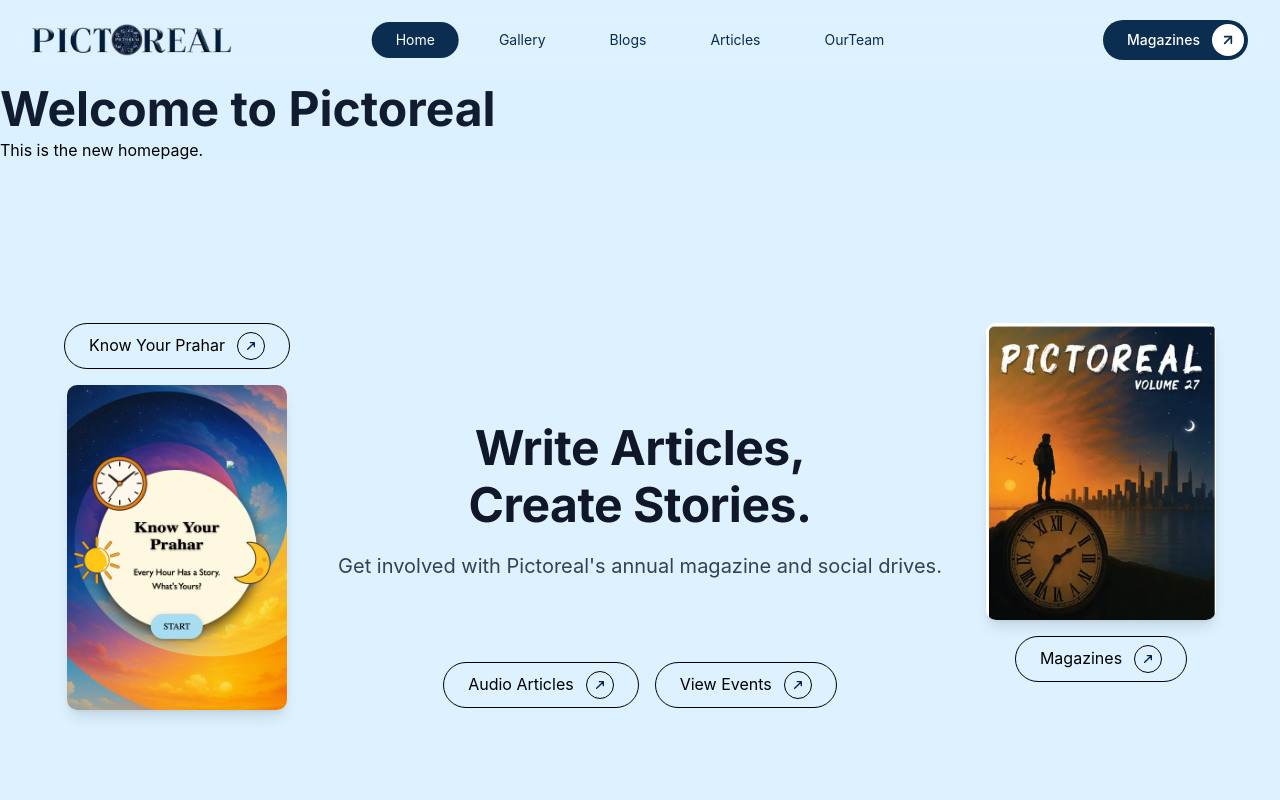
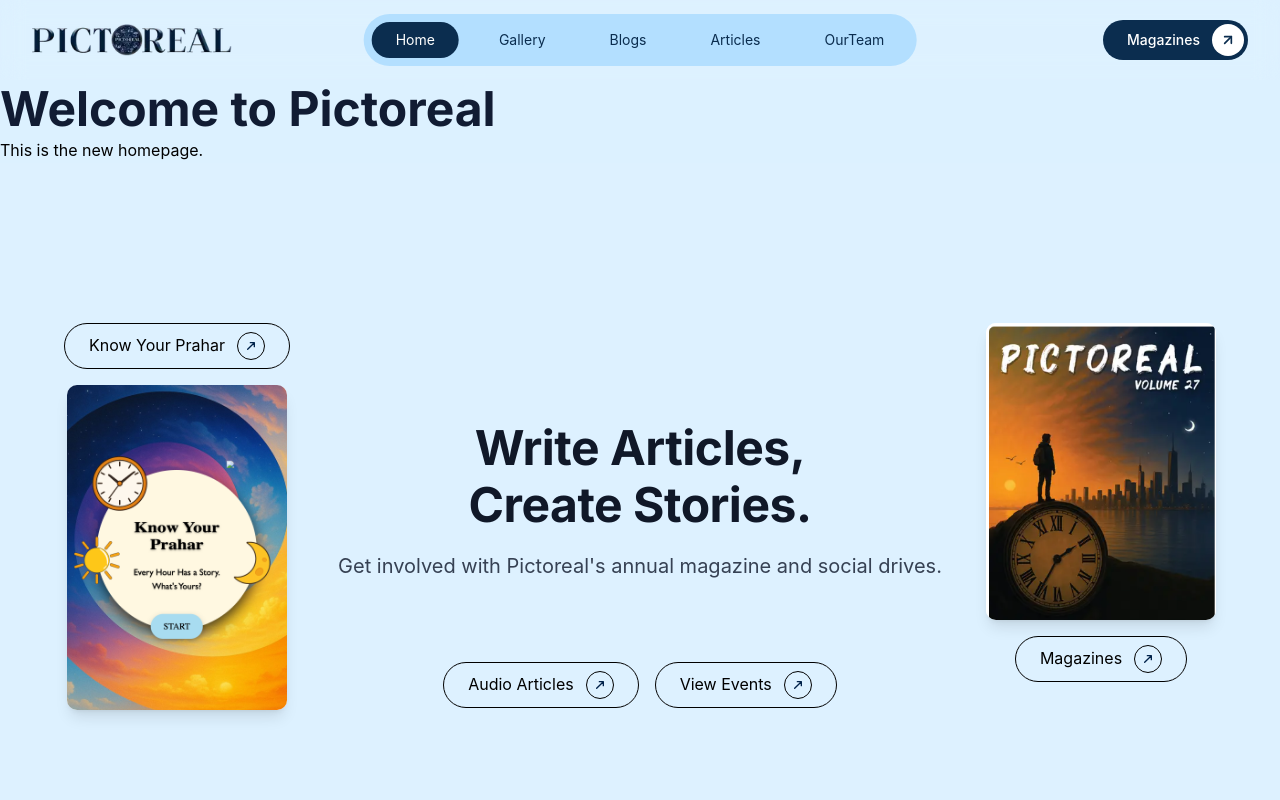
Before and after one commit to Pictoreal-Organization/Pictoreal-Main-Website, a Next.js app: page / in a window 1280 px wide. Shown: the top 800 px of the page. Built offline with nearby package versions, Linux system fonts and the light colour scheme; a web font is replaced by a local one.

Commit message:
navbar done

```diff
--- a/src/app/globals.css
+++ b/src/app/globals.css
@@ -23,6 +23,7 @@
 
 @theme {
   --color-paleskyblue: #DCF1FF;
+  --color-pastelskyblue: #B3DFFF;
   --color-deepnavy: #111C33;
   --color-greenblue:#407499;
   --color-midnightblue: #0A192E;
--- a/src/components/homepage/footer.jsx
+++ b/src/components/homepage/footer.jsx
@@ -35,7 +35,7 @@ const Footer = () => {
               <li><a href="/" className="hover:text-white transition-colors duration-300">Home</a></li>
               <li><a href="/events" className="hover:text-white transition-colors duration-300">Events</a></li>
               <li><a href="/gallery" className="hover:text-white transition-colors duration-300">Gallery</a></li>
-              <li><a href="/our-team" className="hover:text-white transition-colors duration-300">Our Team</a></li>
+              <li><a href="/ourteam" className="hover:text-white transition-colors duration-300">Our Team</a></li>
               <li><a href="#footer" className="hover:text-white transition-colors duration-300">Contact</a></li>
             </ul>
           </div>
```
